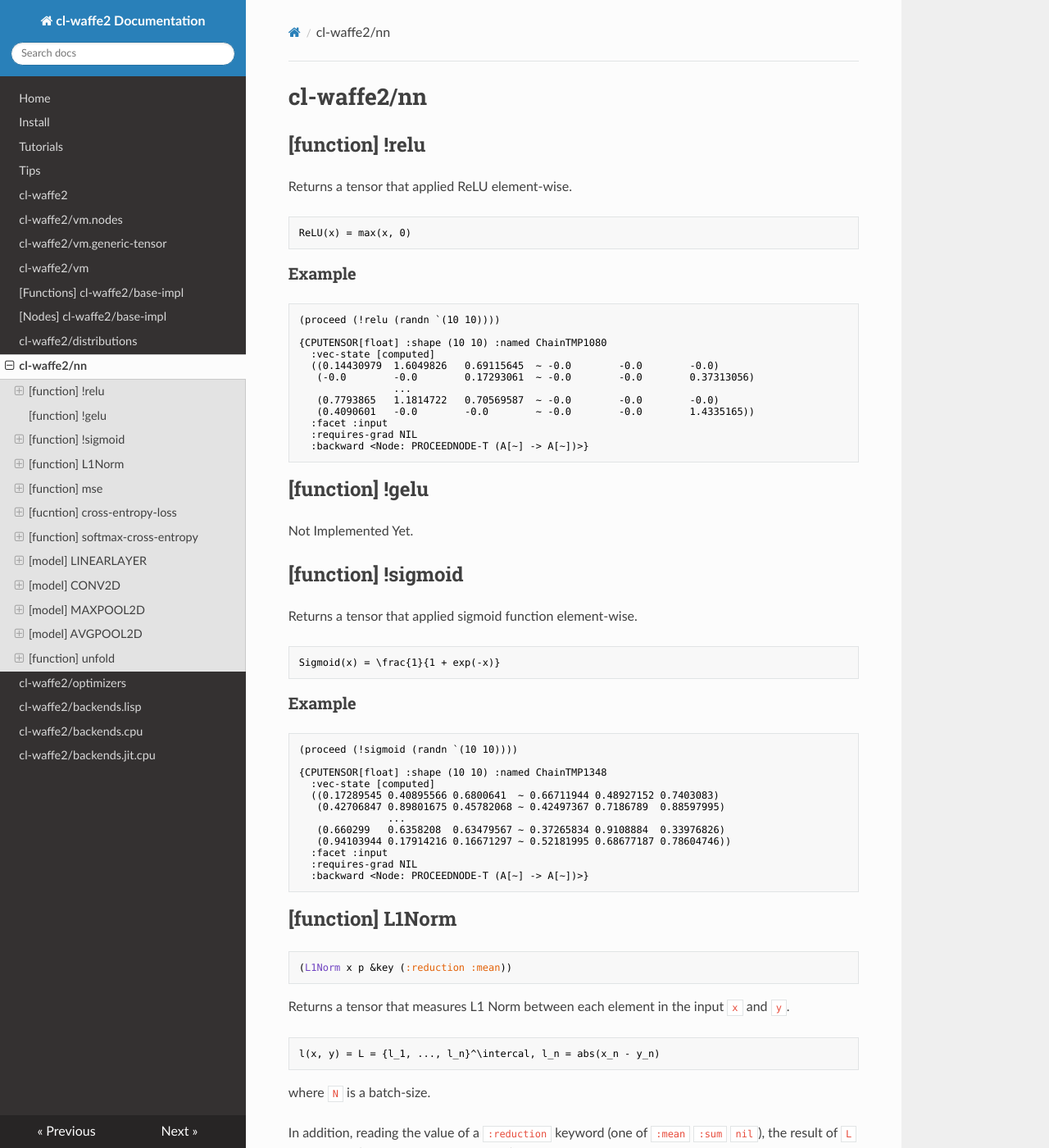
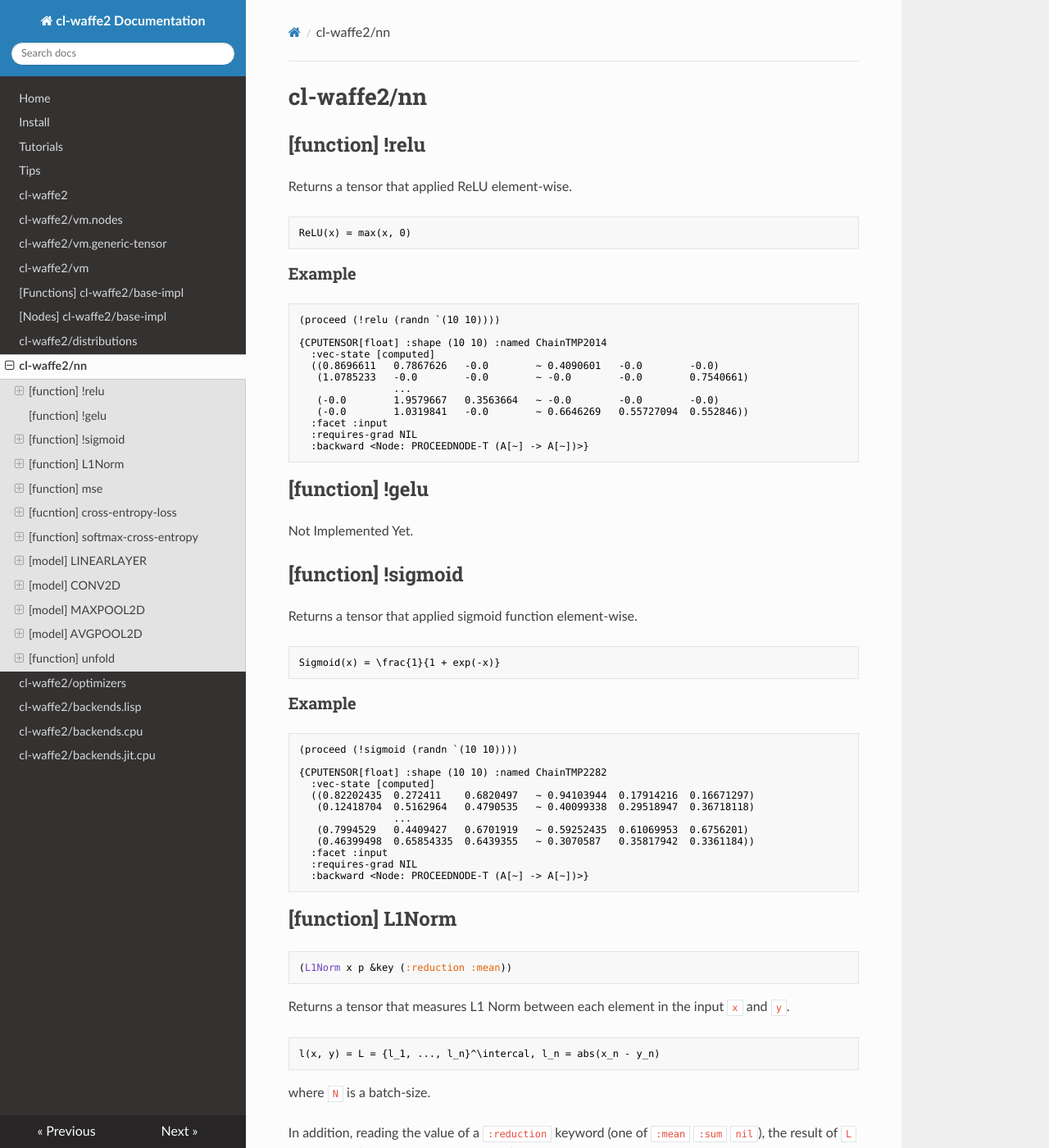
Before and after one commit to hikettei/cl-waffe2, an MkDocs documentation site: the page built from docs/cl-waffe2-docs/docs/nn.md, in a window 1280 px wide and 1400 px high. Shown: the whole window at 82% size. Built offline with MkDocs 1.6.1, drawn with Linux system fonts in a browser that asks for light colours; nearby versions of some CDN libraries; some of the changed text lies outside the part shown.

Commit message:
[Update] docs

````diff
--- a/docs/cl-waffe2-docs/docs/nn.md
+++ b/docs/cl-waffe2-docs/docs/nn.md
@@ -13,13 +13,13 @@ ReLU(x) = max(x, 0)
 ```lisp
 (proceed (!relu (randn `(10 10))))
 
-{CPUTENSOR[float] :shape (10 10) :named ChainTMP1080
+{CPUTENSOR[float] :shape (10 10) :named ChainTMP2014
   :vec-state [computed]
-  ((0.14430979  1.6049826   0.69115645  ~ -0.0        -0.0        -0.0)
-   (-0.0        -0.0        0.17293061  ~ -0.0        -0.0        0.37313056)
+  ((0.8696611   0.7867626   -0.0        ~ 0.4090601   -0.0        -0.0)
+   (1.0785233   -0.0        -0.0        ~ -0.0        -0.0        0.7540661)
                 ...
-   (0.7793865   1.1814722   0.70569587  ~ -0.0        -0.0        -0.0)
-   (0.4090601   -0.0        -0.0        ~ -0.0        -0.0        1.4335165))
+   (-0.0        1.9579667   0.3563664   ~ -0.0        -0.0        -0.0)
+   (-0.0        1.0319841   -0.0        ~ 0.6646269   0.55727094  0.552846))
   :facet :input
   :requires-grad NIL
   :backward <Node: PROCEEDNODE-T (A[~] -> A[~])>}
@@ -42,13 +42,13 @@ Sigmoid(x) = \frac{1}{1 + exp(-x)}
 ```lisp
 (proceed (!sigmoid (randn `(10 10))))
 
-{CPUTENSOR[float] :shape (10 10) :named ChainTMP1348
+{CPUTENSOR[float] :shape (10 10) :named ChainTMP2282
   :vec-state [computed]
-  ((0.17289545 0.40895566 0.6800641  ~ 0.66711944 0.48927152 0.7403083)
-   (0.42706847 0.89801675 0.45782068 ~ 0.42497367 0.7186789  0.88597995)
-               ...
-   (0.660299   0.6358208  0.63479567 ~ 0.37265834 0.9108884  0.33976826)
-   (0.94103944 0.17914216 0.16671297 ~ 0.52181995 0.68677187 0.78604746))
+  ((0.82202435  0.272411    0.6820497   ~ 0.94103944  0.17914216  0.16671297)
+   (0.12418704  0.5162964   0.4790535   ~ 0.40099338  0.29518947  0.36718118)
+                ...
+   (0.7994529   0.4409427   0.6701919   ~ 0.59252435  0.61069953  0.6756201)
+   (0.46399498  0.65854335  0.6439355   ~ 0.3070587   0.35817942  0.3361184))
   :facet :input
   :requires-grad NIL
   :backward <Node: PROCEEDNODE-T (A[~] -> A[~])>}
````
Also changed, not shown: other parts of docs/cl-waffe2-docs/docs/nn.md (+6 -6 lines), docs/cl-waffe2-docs/docs/base-impl-nodes.md (+1 -1 lines), docs/cl-waffe2-docs/docs/cpu-jit-tensor-backend.md (+1 -0 lines), docs/cl-waffe2-docs/docs/distributions.md (+24 -24 lines), docs/cl-waffe2-docs/docs/generic-tensor.md (+3 -9 lines), docs/cl-waffe2-docs/docs/lisp-tensor-backend.md (line endings or trailing spaces).
